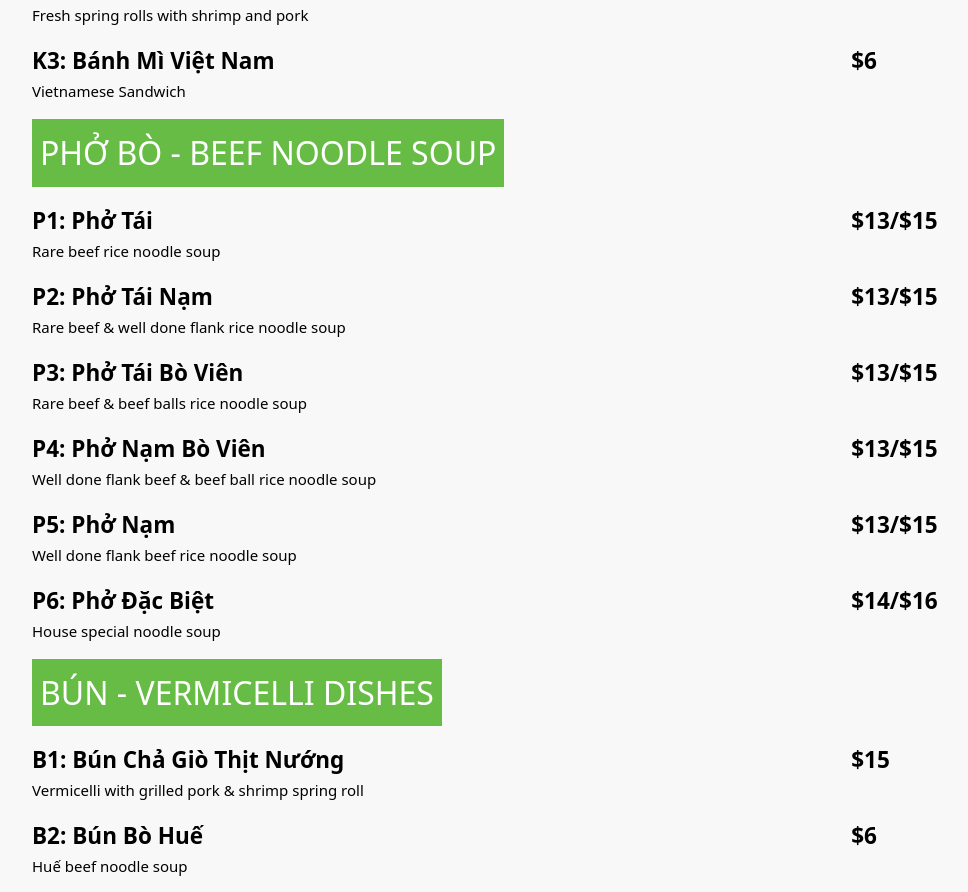
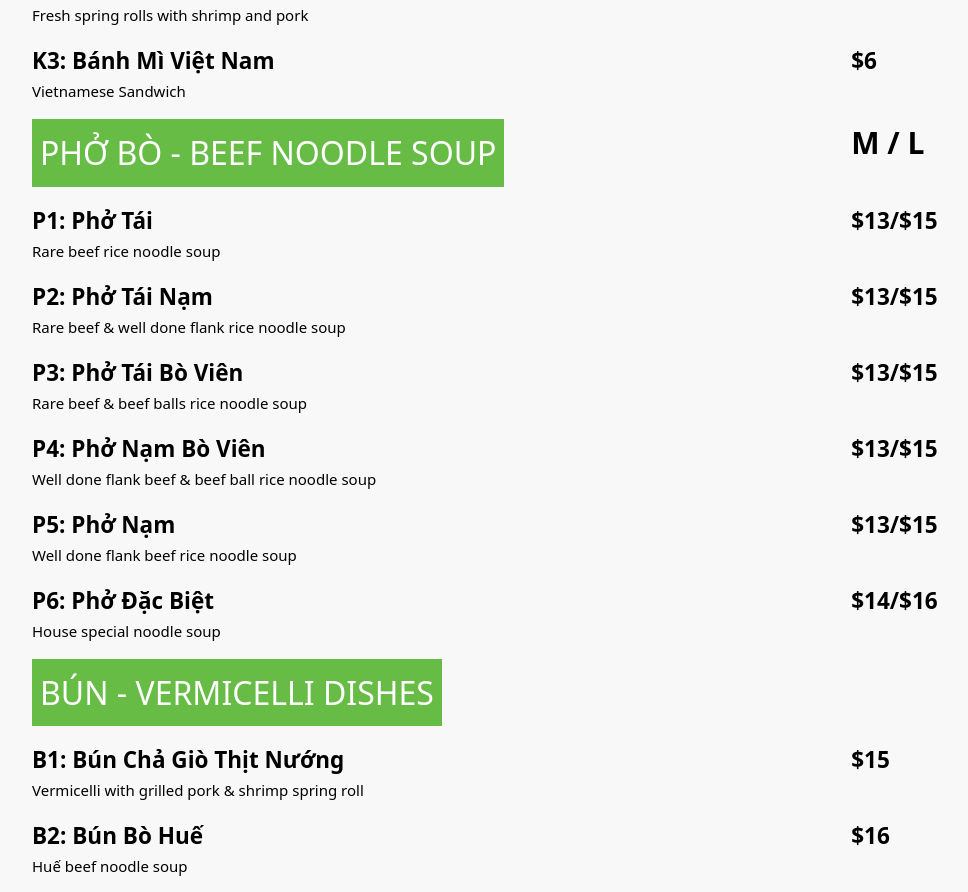
Before and after one commit to benjaminnguyen2/pho79, a Vue app: page /menu in a window 1280 px wide. Shown: the part 385-1277 px from the top of the page, without its empty margins (96-1064 px from the left). Built offline with nearby package versions, Linux system fonts and the light colour scheme.

Commit message:
fix: changed price for bun bo hue

```diff
--- a/src/views/MenuView.vue
+++ b/src/views/MenuView.vue
@@ -28,8 +28,11 @@
       </div>
 
       <!-- PHO -->
-      <div class="pho">
-        <h1 class="section-title">PHỞ BÒ - BEEF NOODLE SOUP</h1>
+      <div class="item-name">
+        <div style="width: 80%">
+          <h1 class="section-title">PHỞ BÒ - BEEF NOODLE SOUP</h1>
+        </div>
+        <h1 style="font-weight: 700; width: 20%">M / L</h1>
       </div>
       <div class="food-item">
         <div class="item-name">
@@ -88,7 +91,7 @@
       <div class="food-item">
         <div class="item-name">
           <h2 style="font-weight: 700; width: 80%">B2: Bún Bò Huế</h2>
-          <h2 style="width: 20%; font-weight: 700">$6</h2>
+          <h2 style="width: 20%; font-weight: 700">$16</h2>
         </div>
         <p>Huế beef noodle soup</p>
       </div>
```
